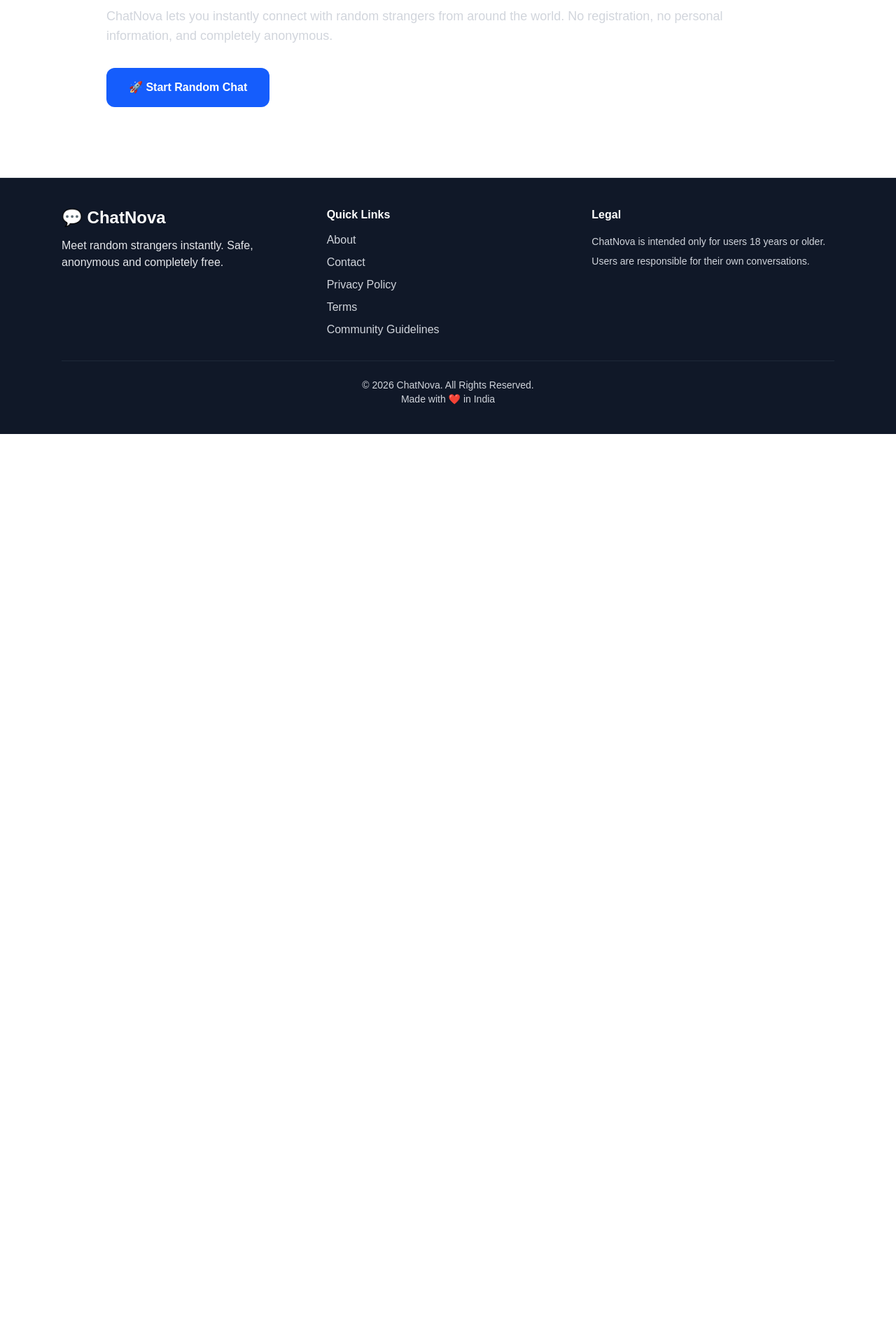
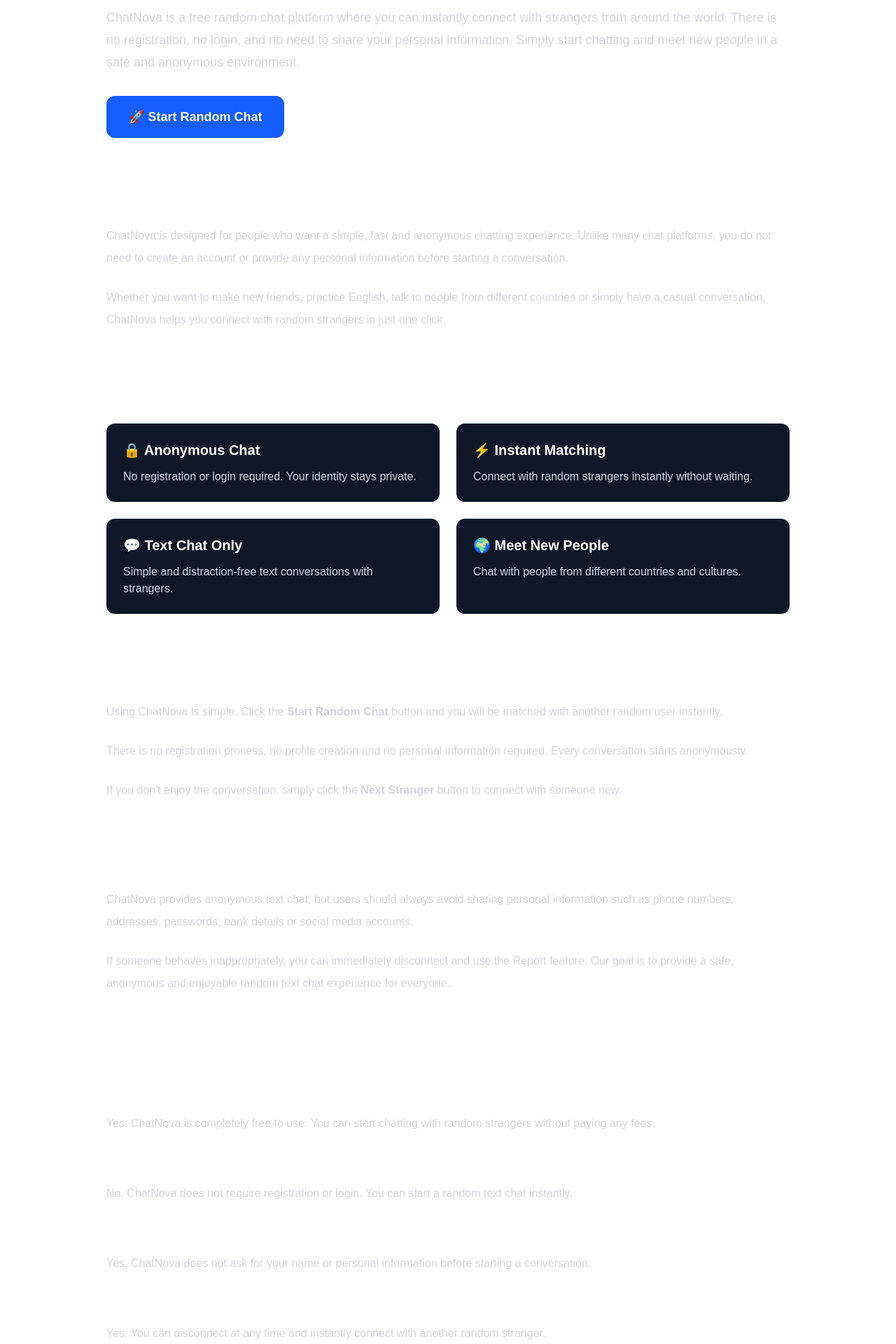
Before and after one commit to Shubhampb4499/random-chat, a Next.js app: page /random-chat in a window 1280 px wide. Shown: the part 180-2100 px from the top of the page at 70% size. Before the commit the page ends 800 px from the top, so only its background shows below. Built offline with nearby package versions, Linux system fonts and the light colour scheme.

Commit message:
Completed Random Chat landing page V1

```diff
--- a/app/random-chat/page.tsx
+++ b/app/random-chat/page.tsx
@@ -2,9 +2,17 @@
 import Link from "next/link";
 
 export const metadata: Metadata = {
-  title: "Random Chat - Chat with Random Strangers Online Free",
+  title: "Random Chat - Chat with Random Strangers Online | ChatNova",
   description:
-    "Start free random chat with strangers instantly. No signup, no login. Meet new people anonymously on ChatNova.",
+    "Start free random text chat with strangers instantly. No signup, no login required. Meet new people anonymously with ChatNova.",
+  keywords: [
+    "Random Chat",
+    "Random Text Chat",
+    "Anonymous Chat",
+    "Chat with Random Strangers",
+    "Free Random Chat",
+    "Online Chat",
+  ],
   alternates: {
     canonical: "https://chatnova.in/random-chat",
   },
@@ -15,20 +23,215 @@
     <main className="max-w-5xl mx-auto px-6 py-12 text-white">
 
       <h1 className="text-5xl font-bold mb-6">
-        Random Chat
+        Random Chat with Strangers
       </h1>
 
-      <p className="text-gray-300 text-lg mb-8">
-        ChatNova lets you instantly connect with random strangers from around the world.
-        No registration, no personal information, and completely anonymous.
+      <p className="text-gray-300 text-lg leading-8 mb-8">
+        ChatNova is a free random chat platform where you can instantly connect
+        with strangers from around the world. There is no registration, no
+        login, and no need to share your personal information. Simply start
+        chatting and meet new people in a safe and anonymous environment.
       </p>
 
       <Link
         href="/chat"
-        className="inline-block bg-blue-600 hover:bg-blue-700 px-8 py-4 rounded-xl font-semibold"
+        className="inline-block bg-blue-600 hover:bg-blue-700 px-8 py-4 rounded-xl font-semibold text-lg"
       >
         🚀 Start Random Chat
       </Link>
+      <section className="mt-16">
+
+  <h2 className="text-3xl font-bold mb-6">
+    Why Choose ChatNova for Random Chat?
+  </h2>
+
+  <p className="text-gray-300 leading-8 mb-6">
+    ChatNova is designed for people who want a simple, fast and anonymous
+    chatting experience. Unlike many chat platforms, you do not need to create
+    an account or provide any personal information before starting a
+    conversation.
+  </p>
+
+  <p className="text-gray-300 leading-8 mb-6">
+    Whether you want to make new friends, practice English, talk to people from
+    different countries or simply have a casual conversation, ChatNova helps
+    you connect with random strangers in just one click.
+  </p>
+
+</section>
+
+<section className="mt-16">
+
+  <h2 className="text-3xl font-bold mb-8">
+    Features of ChatNova
+  </h2>
+
+  <div className="grid md:grid-cols-2 gap-6">
+
+    <div className="bg-gray-900 p-6 rounded-xl">
+      <h3 className="text-xl font-semibold mb-3">
+        🔒 Anonymous Chat
+      </h3>
+
+      <p className="text-gray-300">
+        No registration or login required. Your identity stays private.
+      </p>
+    </div>
+
+    <div className="bg-gray-900 p-6 rounded-xl">
+      <h3 className="text-xl font-semibold mb-3">
+        ⚡ Instant Matching
+      </h3>
+
+      <p className="text-gray-300">
+        Connect with random strangers instantly without waiting.
+      </p>
+    </div>
+
+    <div className="bg-gray-900 p-6 rounded-xl">
+      <h3 className="text-xl font-semibold mb-3">
+        💬 Text Chat Only
+      </h3>
+
+      <p className="text-gray-300">
+        Simple and distraction-free text conversations with strangers.
+      </p>
+    </div>
+
+    <div className="bg-gray-900 p-6 rounded-xl">
+      <h3 className="text-xl font-semibold mb-3">
+        🌍 Meet New People
+      </h3>
+
+      <p className="text-gray-300">
+        Chat with people from different countries and cultures.
+      </p>
+    </div>
+
+  </div>
+
+</section>
+<section className="mt-16">
+
+  <h2 className="text-3xl font-bold mb-6">
+    How Random Chat Works
+  </h2>
+
+  <div className="space-y-6 text-gray-300 leading-8">
+
+    <p>
+      Using ChatNova is simple. Click the <strong>Start Random Chat</strong> button and
+      you will be matched with another random user instantly.
+    </p>
+
+    <p>
+      There is no registration process, no profile creation and no personal
+      information required. Every conversation starts anonymously.
+    </p>
+
+    <p>
+      If you don't enjoy the conversation, simply click the
+      <strong> Next Stranger </strong>
+      button to connect with someone new.
+    </p>
+
+  </div>
+
+</section>
+
+<section className="mt-16">
+
+  <h2 className="text-3xl font-bold mb-6">
+    Is Random Chat Safe?
+  </h2>
+
+  <p className="text-gray-300 leading-8 mb-6">
+    ChatNova provides anonymous text chat, but users should always avoid
+    sharing personal information such as phone numbers, addresses, passwords,
+    bank details or social media accounts.
+  </p>
+
+  <p className="text-gray-300 leading-8">
+    If someone behaves inappropriately, you can immediately disconnect and use
+    the Report feature. Our goal is to provide a safe, anonymous and enjoyable random text chat experience for everyone..
+  </p>
+
+</section>
+<section className="mt-16">
+
+  <h2 className="text-3xl font-bold mb-8">
+    Frequently Asked Questions
+  </h2>
+
+  <div className="space-y-8">
+
+    <div>
+      <h3 className="text-xl font-semibold mb-2">
+        Is ChatNova completely free?
+      </h3>
+
+      <p className="text-gray-300 leading-8">
+        Yes. ChatNova is completely free to use. You can start chatting with
+        random strangers without paying any fees.
+      </p>
+    </div>
+
+    <div>
+      <h3 className="text-xl font-semibold mb-2">
+        Do I need to create an account?
+      </h3>
+
+      <p className="text-gray-300 leading-8">
+        No. ChatNova does not require registration or login. You can start a
+        random text chat instantly.
+      </p>
+    </div>
+
+    <div>
+      <h3 className="text-xl font-semibold mb-2">
+        Is my identity anonymous?
+      </h3>
+
+      <p className="text-gray-300 leading-8">
+        Yes. ChatNova does not ask for your name or personal information before
+        starting a conversation.
+      </p>
+    </div>
+
+    <div>
+      <h3 className="text-xl font-semibold mb-2">
+        Can I leave a chat anytime?
+      </h3>
+
+      <p className="text-gray-300 leading-8">
+        Yes. You can disconnect at any time and instantly connect with another
+        random stranger.
+      </p>
+    </div>
+
+  </div>
+
+</section>
+
+<section className="mt-20 text-center bg-gray-900 rounded-2xl p-10">
+
+  <h2 className="text-4xl font-bold mb-4">
+    Ready to Meet Someone New?
+  </h2>
+
+  <p className="text-gray-300 mb-8 text-lg">
+    Start your free anonymous random text chat now and connect with strangers
+    from around the world.
+  </p>
+
+  <Link
+    href="/chat"
+    className="inline-block bg-blue-600 hover:bg-blue-700 px-8 py-4 rounded-xl text-lg font-semibold"
+  >
+    🚀 Start Random Chat
+  </Link>
+
+</section>
 
     </main>
   );
```
